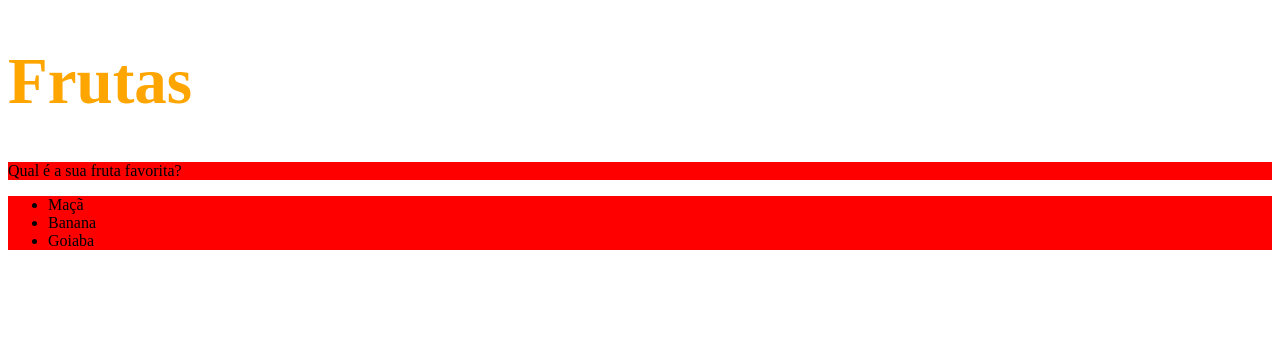
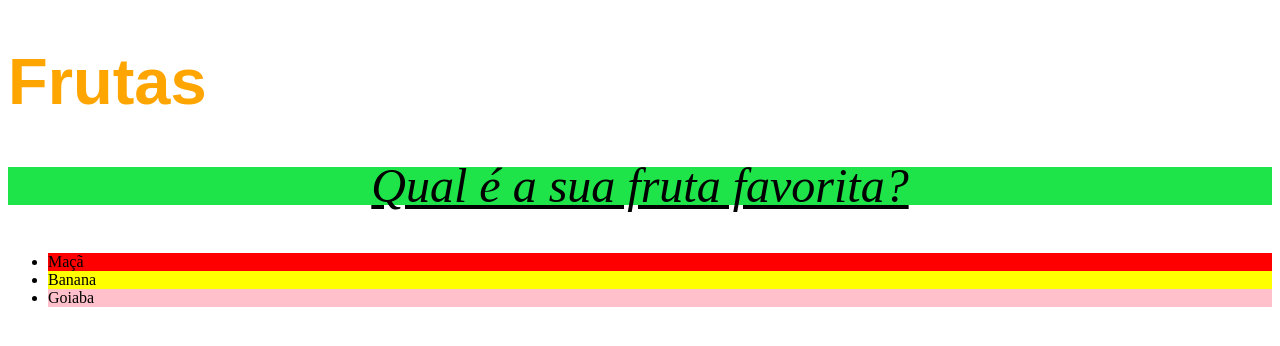
Before and after one commit to kinishii1/trybe-exercicios, a plain HTML site: page fundamentos/secao-02/dia-02-HTMLCSS/treinando-css.html in a window 1280 px wide. Drawn offline with Linux system fonts and the light colour scheme.

Commit message:
terminando segunda parte do exercicio

```diff
--- a/fundamentos/secao-02/dia-02-HTMLCSS/treinando-css.html
+++ b/fundamentos/secao-02/dia-02-HTMLCSS/treinando-css.html
@@ -5,14 +5,37 @@
     <meta name="viewport" content="width=device-width, initial-scale=1.0">
     <title>treinando-css</title>
     <style>
-        h1{
+        h1 {
            font-size: 65px;
            color: orange;
+           font-family: sans-serif;
         }
-        .modificar{
+
+        body {
+            font-size: 16px;
+        }
+        p {
+            font-size: 3em;
+            font-weight: 600px;
+            background-color: rgb(30, 228, 73);
+            font-style: italic;
+            line-height: 80%;
+            text-align: center;
+            text-decoration:underline ;
+        }
+
+        #vermelho{
             background-color: red;
         }
 
+
+        #amarelo{
+            background-color: yellow;
+        }
+
+        #rosa{
+            background-color: pink;
+        }
 
     </style>
 </head>
@@ -24,11 +47,11 @@
 
     <ul class="modificar">
 
-        <li>Maçã</li>
+        <li id="vermelho">Maçã</li>
 
-        <li>Banana</li>
+        <li id="amarelo">Banana</li>
 
-        <li>Goiaba</li>
+        <li id="rosa">Goiaba</li>
 
     </ul>
 
```
